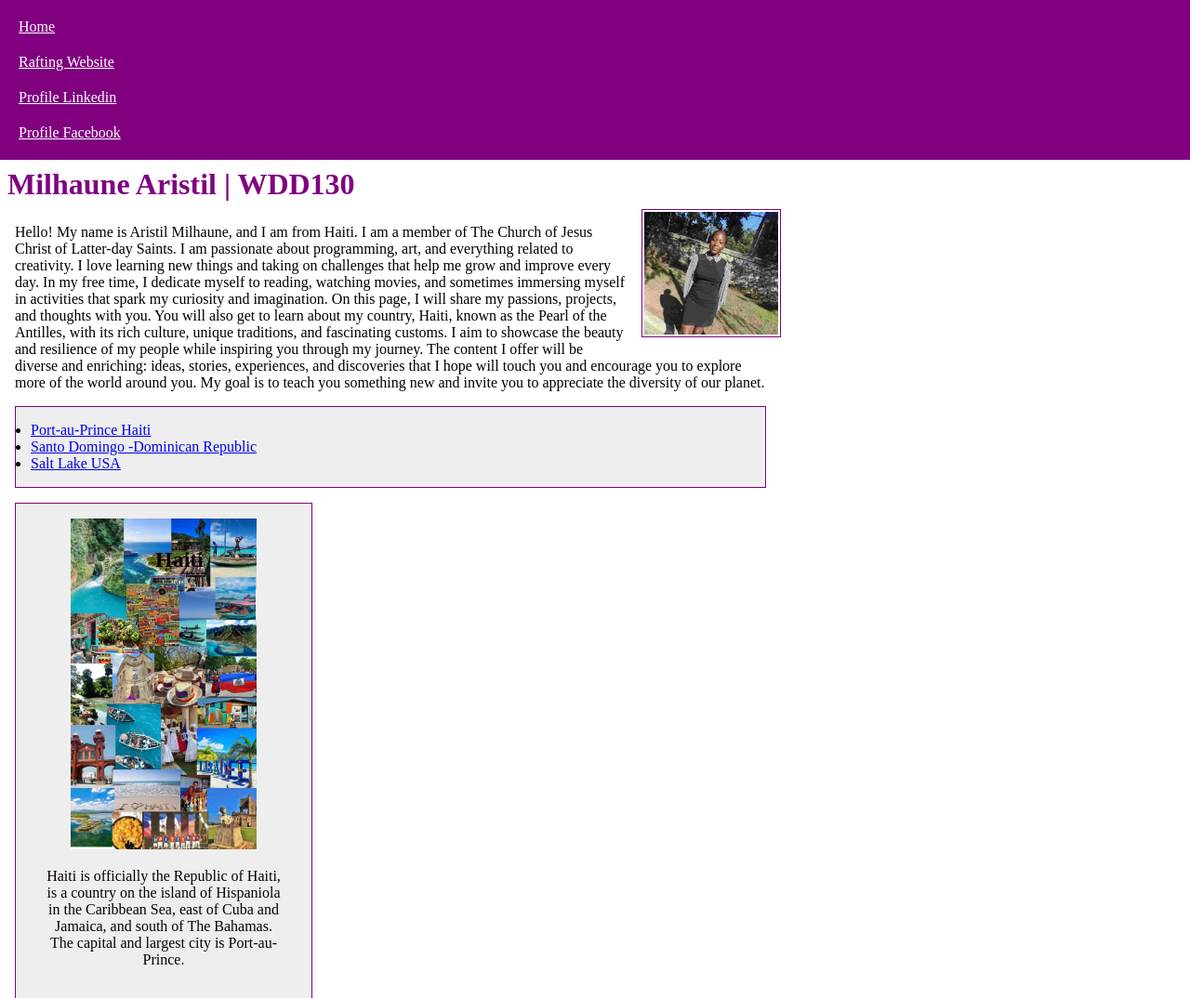
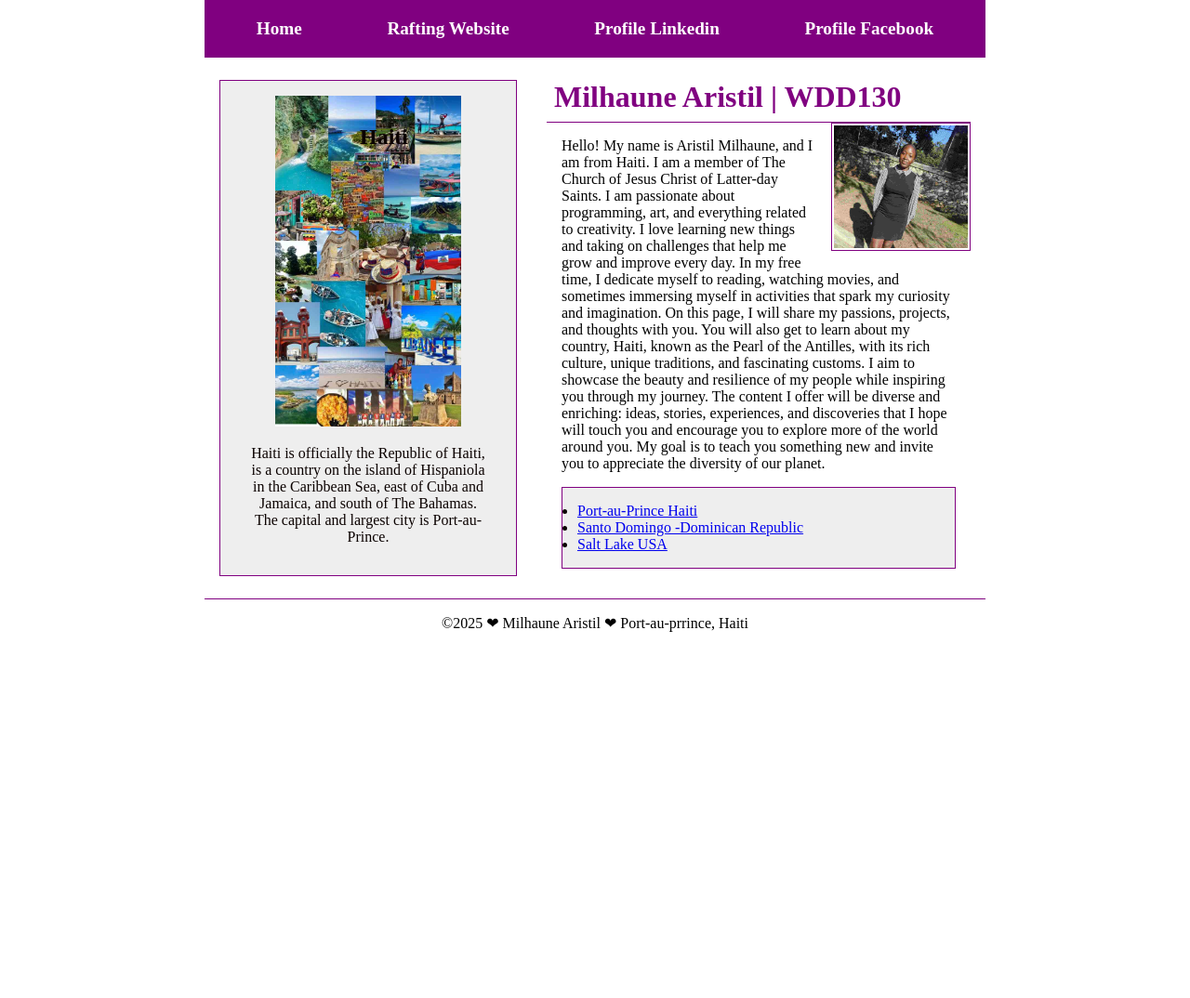
Before and after one commit to amilhaune/wdd130, a plain HTML site: page index.html in a window 1280 px wide. Shown: the top 1074 px of the page at 93% size. After the commit the page ends 800 px from the top, so only its background shows below. Drawn offline with Linux system fonts and the light colour scheme.

Commit message:
index changement

```diff
--- a/index.html
+++ b/index.html
@@ -20,6 +20,7 @@
             <a href="https://facebook.com">Profile Facebook</a>
         </nav>
     </header>
+    <div class="grid">
         <main>
             <h1>Milhaune Aristil | WDD130</h1>
             <img src="images/profile.jpg" alt="Hello, my name is Milhaune Aristil" width="200">
@@ -30,7 +31,7 @@
             On this page, I will share my passions, projects, and thoughts with you. You will also get to learn about my country, Haiti, known as the Pearl of the Antilles, with its rich culture, unique traditions, and fascinating customs. I aim to showcase the beauty and resilience of my people while inspiring you through my journey.
 
             The content I offer will be diverse and enriching: ideas, stories, experiences, and discoveries that I hope will touch you and encourage you to explore more of the world around you. My goal is to teach you something new and invite you to appreciate the diversity of our planet.</p>
-        <ul class="box ">
+            <ul class="box">
                 <li><a href="https://www.churchofjesuschrist.org/temples/details/port-au-prince-haiti-temple" target="_blank">Port-au-Prince Haiti</a></li>
                 <li><a href="https://newsroom.churchofjesuschrist.org/article/santo-domingo-dominican-republic-temple" target="_blank">Santo Domingo -Dominican Republic</a></li>
                 <li><a href="https://churchofjesuschristtemples.org/salt-lake-temple/" target="_blank">Salt Lake USA</a></li>
@@ -42,6 +43,7 @@
             <img src="images/haiti.jpg" alt="Haiti" >
             <p> Haiti is officially the Republic of Haiti, is a country on the island of Hispaniola in the Caribbean Sea, east of Cuba and Jamaica, and south of The Bahamas. The capital and largest city is Port-au-Prince.</p>
         </aside>
+    </div>
     <footer>
         <p>&copy;2025 &#10084; Milhaune Aristil &#10084; Port-au-prrince, Haiti</p>
     </footer>
--- a/styles/styles.css
+++ b/styles/styles.css
@@ -1,35 +1,57 @@
 
 * {
-    margin: 0;
+    margin: 0 auto;
     padding: 0;
     box-sizing: border-box;
 }
 
+head{
+    display: none;;
+}
+
 body{
     font-size: 16px;
+
 }
+
+
 
 nav {
     background-color: purple;
     padding: 10px;
-    display: block;
-    unicode-bidi: isolate;
+    display: flex;
+    justify-content: space-evenly;
+    align-items: center;
 }
 
 nav a{
     color: white;
     display: block;
     padding: 10px;
+    text-decoration: none;
+    font-size: 1.2rem;
+    font-weight: 700;
 }
 
 h1{
     color: purple;
     padding: .5rem;
+    border-bottom: 1.5px solid;
 }
 
-main{
-    max-width: 840px;
+header{
+    display: block;
 }
+
+div{
+    display: block;
+}
+
+.grid{
+    display: grid;
+    align-items: center;
+}
+
 
 main img{
     width: 150px;
@@ -42,6 +64,11 @@ main img{
 
 }
 
+main {
+    grid-column: 2/3;
+    margin: 1rem;
+}
+
 p{
     margin: 1rem;
 }
@@ -51,6 +78,8 @@ aside{
     width: 20em;
     text-align: center;
     margin: 1rem;
+    grid-column: 1/2;
+    grid-row: 1/2;
 
 }
 
@@ -79,3 +108,8 @@ footer{
     background-color: #eee;
     color: rgb(11, 2, 1);
 }
+
+header, .grid, footer {
+    max-width: 840px;
+    margin: 0 auto;
+}
```
Lines whose indentation alone changed are shown as unchanged.
